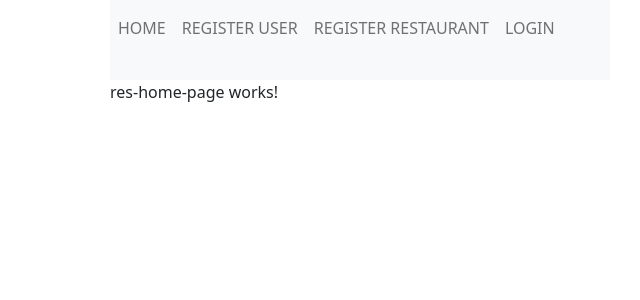
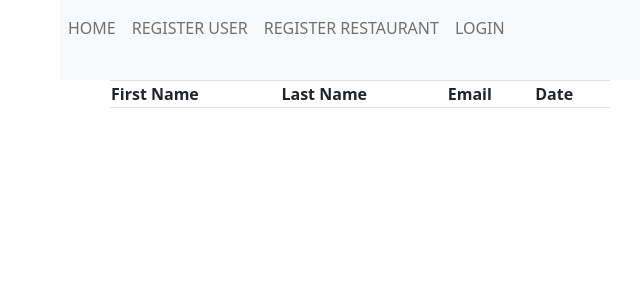
Before and after one commit to Madhulpandey/Restaurant-Reservation-System, an Angular app: page /resHP in a window 1280 px wide. Shown: the top 300 px of the page, without its empty margins (280-920 px from the left). Built offline with nearby package versions, Linux system fonts and the light colour scheme.

Commit message:
ResHP done

```diff
--- a/src/app/app.component.html
+++ b/src/app/app.component.html
@@ -5,7 +5,13 @@
       margin: auto;
     }
 </style>
-<div class="content">
+<style>
+  .cont {
+    max-width: 600px;
+    margin: auto;
+  }
+</style>
+<div class="cont">
 <nav class="navbar navbar-expand-sm bg-light navbar-light">
     <ul class="navbar-nav">
 
@@ -28,5 +34,7 @@
 
     </ul>
   </nav>
-    <router-outlet> </router-outlet>
 </div>
+  <div class="content">
+  <router-outlet> </router-outlet>
+</div>
--- a/src/app/login/login.component.html
+++ b/src/app/login/login.component.html
@@ -20,6 +20,7 @@
 User:<input class="radio-inline" type="radio" name="selection" [(ngModel)]="selec" value="user">
 <br><br> -->
 <br>
+
 <label>Select Type:</label>
 <div class="custom-control custom-radio custom-control-inline">
     <input type="radio" name="selection" class="custom-control-input" [(ngModel)]="selec" value="user">
--- a/src/app/res-home-page/res-home-page.component.html
+++ b/src/app/res-home-page/res-home-page.component.html
@@ -1 +1,23 @@
-<p>res-home-page works!</p>
+
+<table class="table table-bordered">
+    <tr>
+    <th>First Name</th>
+    <th>Last Name</th>
+    <th>Email</th>
+    <th>Date</th>
+    </tr>
+
+    <tr *ngFor="let r of reservations">
+        <td *ngIf="r.restaurant==logRes">{{r.user.firstName}}</td>
+        <td *ngIf="r.restaurant==logRes">{{r.user.lastName}}</td>
+        <td *ngIf="r.restaurant==logRes">{{r.user.email}}</td>
+        <td *ngIf="r.restaurant==logRes">{{r.date}}</td>
+        <!-- <td><input type="date" [(ngModel)]="res.date" ></td> -->
+        <!-- <td><input type="button" value=reserve (click)="reserve(r)" class="btn btn-basic"></td> -->
+        <!-- <div *ngFor="let item of items">
+            <button *ngIf="(item.data.type == 1)">{{item.data.name}}</button>
+        </div> -->
+    </tr>
+</table>
+<br>
+<!-- <input type="date" [(ngModel)]="date" > -->
--- a/src/app/res-home-page/res-home-page.component.ts
+++ b/src/app/res-home-page/res-home-page.component.ts
@@ -1,4 +1,9 @@
 import { Component, OnInit } from '@angular/core';
+import { Reservation } from '../model/reservation';
+import { User } from '../model/user';
+import { ResAuthService } from '../res-auth.service';
+import { ReservDBService } from '../reserv-db.service';
+import { UserAutService } from '../user-aut.service';
 
 @Component({
   selector: 'app-res-home-page',
@@ -7,9 +12,20 @@ import { Component, OnInit } from '@angular/core';
 })
 export class ResHomePageComponent implements OnInit {
 
-  constructor() { }
+  usersReserved:User[]=[]
+  reservations:Reservation[]=[]
+  logRes=this.restAuth.loggedRest
+  constructor(private restAuth:ResAuthService,private reserveAuth:ReservDBService,private userAuth:UserAutService)
+  {
+    this.reservations=this.reserveAuth.reservations
+  }
 
   ngOnInit(): void {
+    // for(let x=0;x<this.reserveAuth.reservations.length;x--){
+    //   if(this.restAuth.loggedRest==this.reserveAuth.reservations[x].restaurant){
+    //     this.usersReserved.push(this.reserveAuth.reservations[x].user)
+    //   }
+    // }
   }
 
 }
--- a/src/app/reserv-db.service.ts
+++ b/src/app/reserv-db.service.ts
@@ -9,6 +9,7 @@ import { User } from './model/user';
 export class ReservDBService {
 
   reservations:Reservation[]=[]
+
   constructor() { }
   // makeReservaion(u:User,res:Restaurant ,d:Date){
     makeReservaion(r:Reservation){
--- a/src/app/user-home-page/user-home-page.component.html
+++ b/src/app/user-home-page/user-home-page.component.html
@@ -12,8 +12,10 @@
         <td>{{r.resName}}</td>
         <td>{{r.resArea}}</td>
         <td>{{r.resType}}</td>
-        <td><input type="date" [(ngModel)]="res.date" ></td>
+        <!-- <td><input type="date" [(ngModel)]="res.date" ></td> -->
         <td><input type="button" value=reserve (click)="reserve(r)" class="btn btn-basic"></td>
 
     </tr>
 </table>
+<br>
+<input type="date" [(ngModel)]="date" >
--- a/src/app/user-home-page/user-home-page.component.ts
+++ b/src/app/user-home-page/user-home-page.component.ts
@@ -13,7 +13,7 @@ import { UserAutService } from '../user-aut.service';
 export class UserHomePageComponent implements OnInit {
 
   restaurants:Restaurant[]=[];
-  //date:Date=new Date
+  date:Date=new Date
   res:Reservation=new Reservation
   constructor(private userAuth:UserAutService,private resAuth:ResAuthService,private reserveDB:ReservDBService) {
     this.restaurants=this.resAuth.restaurants
@@ -23,9 +23,11 @@ export class UserHomePageComponent implements OnInit {
   }
   reserve(r:Restaurant){
     this.res.restaurant=r
+    this.res.date=this.date
     this.res.user=this.userAuth.signedInUser
     this.reserveDB.makeReservaion(this.res)
     console.log(this.reserveDB.reservations);
+    this.res=new Reservation
 
   }
 
```
